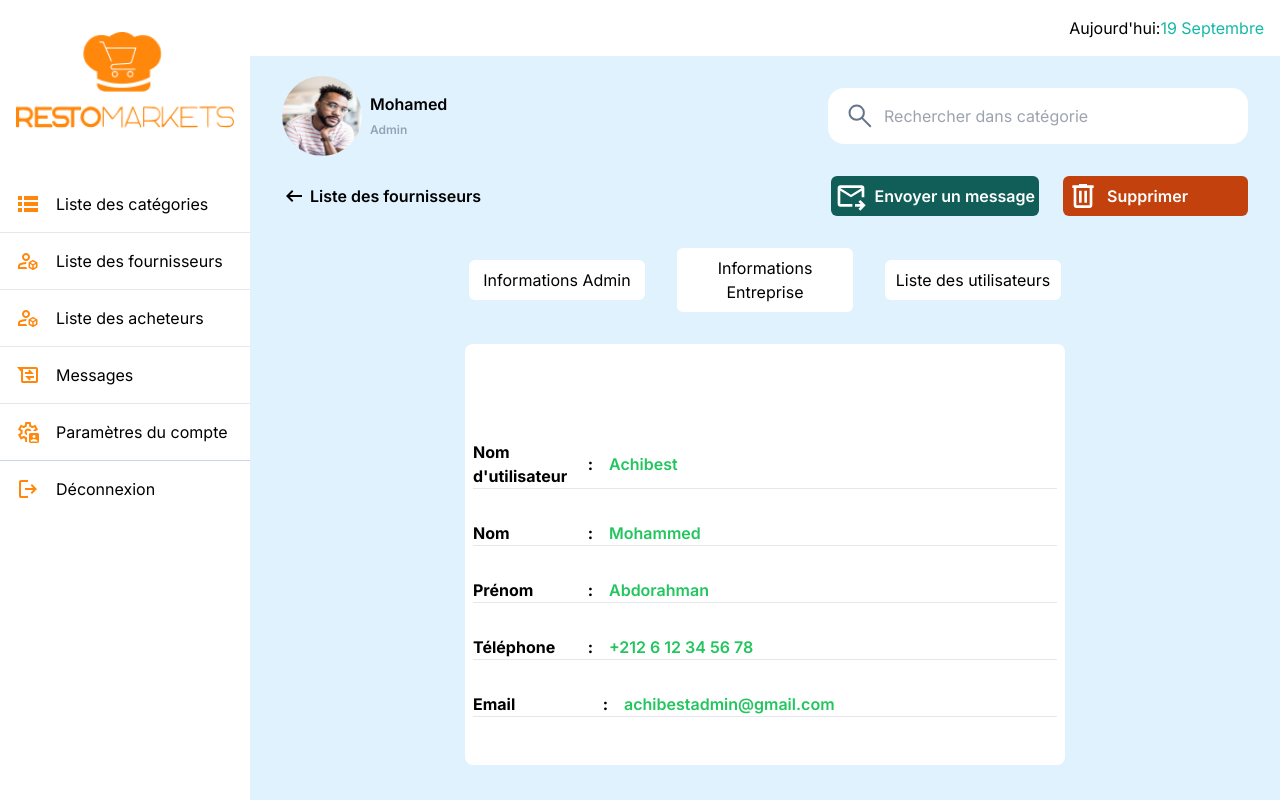
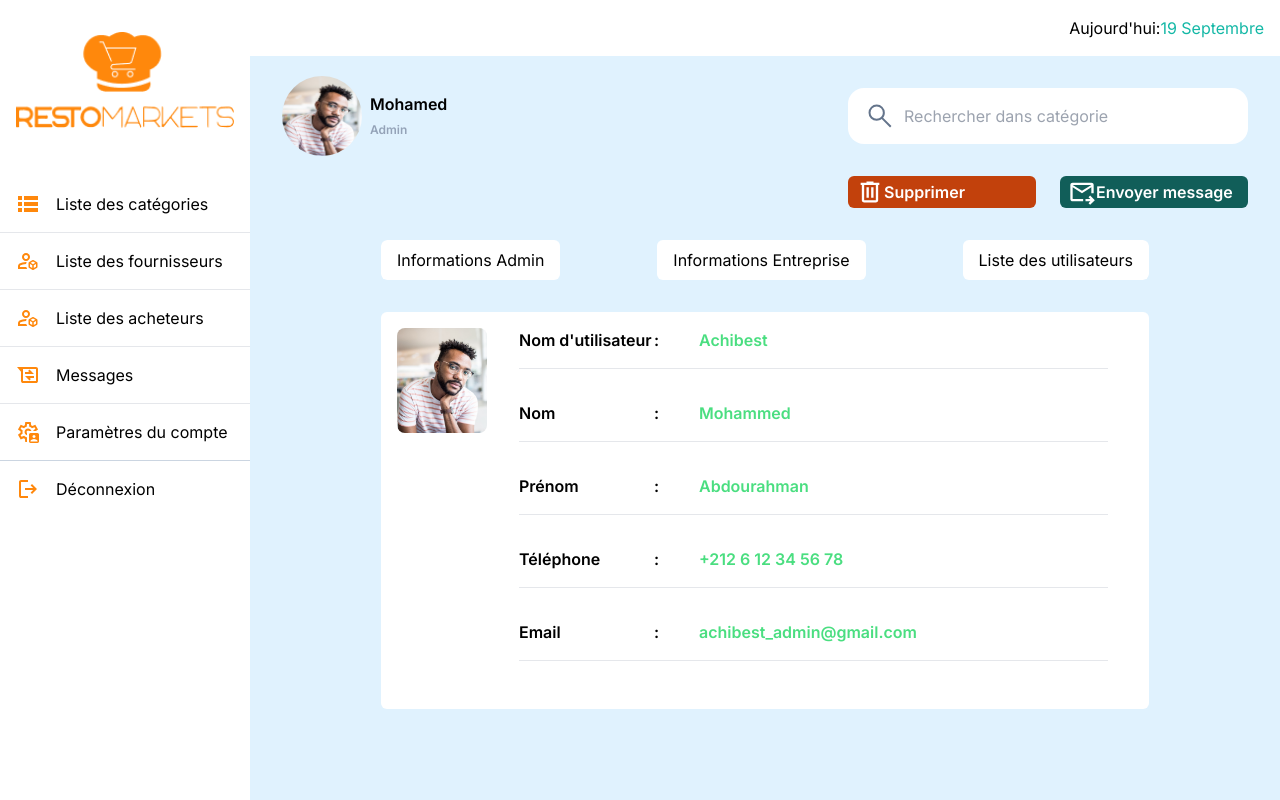
Before and after one commit to as0ne/resto-admin-dashboard, a Next.js app: page /fournisseurs/1 in a window 1280 px wide. Built offline with nearby package versions, Linux system fonts and the light colour scheme.

Commit message:
Add the fournisseurs detail page.

```diff
--- a/app/(main)/(routes)/account/page.tsx
+++ b/app/(main)/(routes)/account/page.tsx
@@ -10,7 +10,7 @@ const AccountSettings = () => {
     email: "mohammed.restomarkets@gmail.com",
   });
   return (
-    <div className="w-full px-8">
+    <div className="w-full px-8 overflow-hidden">
       <h1 className="mb-8 bg-white text-xl text-red-500 font-semibold px-2">
         Mes informations
       </h1>
--- /dev/null
+++ b/app/(main)/(routes)/fournisseurs/[slug]/Button.tsx
@@ -0,0 +1,20 @@
+import React, { ReactNode } from "react";
+
+interface Props {
+  label: string;
+  icon: ReactNode;
+  color?: string;
+}
+
+const Button = ({ label, icon, color }: Props) => {
+  return (
+    <button
+      className={`lg:w-full ${color} rounded-md text-white font-semibold flex items-center justify-center lg:justify-start w-11 h-11 lg:w-8 lg:h-8 px-2 py-1`}
+    >
+      {icon}
+      <p className="hidden lg:block">{label}</p>
+    </button>
+  );
+};
+
+export default Button;
--- /dev/null
+++ b/app/(main)/(routes)/fournisseurs/[slug]/GroupButton.tsx
@@ -0,0 +1,14 @@
+import React from "react";
+import Selector from "./Selector";
+
+const GroupButton = () => {
+  return (
+    <div className="w-full lg:max-w-3xl mx-auto mt-8 rounded-md flex items-start gap-4 lg:justify-between overflow-x-auto">
+      <Selector label="Informations Admin" />
+      <Selector label="Informations Entreprise" />
+      <Selector label="Liste des utilisateurs" />
+    </div>
+  );
+};
+
+export default GroupButton;
--- /dev/null
+++ b/app/(main)/(routes)/fournisseurs/[slug]/InfoBox.tsx
@@ -0,0 +1,20 @@
+import React from "react";
+
+interface Props {
+  label: string;
+  value: string;
+}
+
+const InfoBox = ({ label, value }: Props) => {
+  return (
+    <div className="w-full flex items-center gap-10 mb-8 border-b text-base font-semibold pb-4">
+      <div className="w-[140px] flex items-center justify-between">
+        <p>{label}</p>
+        <p>:</p>
+      </div>
+      <p className="text-green-400">{value}</p>
+    </div>
+  );
+};
+
+export default InfoBox;
--- /dev/null
+++ b/app/(main)/(routes)/fournisseurs/[slug]/Selector.tsx
@@ -0,0 +1,11 @@
+import React from "react";
+
+const Selector = ({ label }: { label: string }) => {
+  return (
+    <button className="bg-white px-4 whitespace-nowrap text-base font-normal py-2 rounded-md border-none focus:bg-teal-300">
+      {label}
+    </button>
+  );
+};
+
+export default Selector;
--- a/app/(main)/(routes)/fournisseurs/[slug]/page.tsx
+++ b/app/(main)/(routes)/fournisseurs/[slug]/page.tsx
@@ -1,96 +1,65 @@
 "use client";
 
-import Button from "@/components/Button";
+import { profilPic } from "@/public/images";
+import Button from "./Button";
 import { BackIcon, DeleteIcon, SendMessageIcon } from "@/public/icons";
-import { profilPic } from "@/public/images";
 import Image from "next/image";
+import { useRouter } from "next/navigation";
 import React from "react";
+import GroupButton from "./GroupButton";
+import InfoBox from "./InfoBox";
 
-const DetailPage = () => {
+const DetailPage = ({ params: { id } }: { params: { id: number } }) => {
+  const supplier = {
+    id: id,
+  };
+
+  const router = useRouter();
   return (
-    <div className="w-full bg-sky-100">
-      <div className="w-full flex items-center justify-between px-8">
-        <button className="w-full flex items-center gap-1">
+    <div className="w-full bg-sky-100 text-[12px] lg:text-base px-2 lg:px-0">
+      <div className="w-full flex items-center px-6 lg:px-8">
+        <button
+          className="w-full flex items-center gap-2 lg:hidden"
+          onClick={() => router.back()}
+        >
           <BackIcon />
-          <p className="text-[12px] lg:text-base font-semibold">
+          <p className="font-semibold whitespace-nowrap text-base">
             Liste des fournisseurs
           </p>
         </button>
-        <div className="w-full flex items-center gap-6 justify-end text-white font-semibold">
-          <button className="flex items-center gap-2 bg-teal-800 text-white text-base font-semibold rounded-md lg:p-1">
-            <SendMessageIcon className="h-11 w-11 lg:w-8 lg:h-8" />
-            <p className="hidden lg:block">Envoyer un message</p>
-          </button>
-          <button className="lg:w-[185px] flex items-center gap-2 bg-orange-700 text-white text-base font-semibold rounded-md lg:p-1">
-            <DeleteIcon className="h-11 w-11 lg:w-8 lg:h-8" />
-            <p className="hidden lg:block">Supprimer</p>
-          </button>
+        <div className="w-full ml-auto lg:max-w-[400px] flex flex-row-reverse lg:flex-row items-center gap-6">
+          <Button
+            label="Supprimer"
+            icon={<DeleteIcon />}
+            color="bg-orange-700"
+          />
+          <Button
+            label="Envoyer message"
+            color="bg-teal-800"
+            icon={<SendMessageIcon />}
+          />
         </div>
       </div>
-      <div className="w-full lg:max-w-[600px] mx-auto overflow-x-auto flex items-center gap-8 text-base mt-8 px-1">
-        <button className="bg-white w-full py-2 rounded-md focus:bg-green-200">
-          Informations Admin
-        </button>
 
-        <button className="bg-white w-full py-2 rounded-md focus:bg-green-200">
-          Informations Entreprise
-        </button>
+      <div className="w-full">
+        <div></div>
+        <GroupButton />
 
-        <button className="bg-white w-full py-2 rounded-md focus:bg-green-200">
-          Liste des utilisateurs
-        </button>
-      </div>
-
-      <div className="w-full lg:max-w-[600px] mx-auto mt-8 max-h-[calc(100vh-120px)] overflow-y-auto bg-white rounded-lg p-4 text-[12px] lg:text-base font-bold text-black px-2">
-        <Image
-          src={profilPic}
-          alt="User picture"
-          width={80}
-          height={80}
-          priority
-          className="rounded-xl absolute z-40 top-[390px] right-[150px] lg:hidden"
-        />
-        <div className="w-full mt-20 space-y-8 pb-8">
-          <div className="w-full flex items-center gap-4 border-b-[1px]">
-            <div className="w-[120px] flex items-center justify-between">
-              <p>Nom d&apos;utilisateur</p>
-              <p>:</p>
-            </div>
-            <p className="text-green-500 font-semibold">Achibest</p>
-          </div>
-
-          <div className="w-full flex items-center gap-4 border-b-[1px]">
-            <div className="w-[120px] flex items-center justify-between">
-              <p>Nom</p>
-              <p>:</p>
-            </div>
-            <p className="text-green-500 font-semibold">Mohammed</p>
-          </div>
-
-          <div className="w-full flex items-center gap-4 border-b-[1px]">
-            <div className="w-[120px] flex items-center justify-between">
-              <p>Prénom</p>
-              <p>:</p>
-            </div>
-            <p className="text-green-500 font-semibold">Abdorahman</p>
-          </div>
-
-          <div className="w-full flex items-center gap-4 border-b-[1px]">
-            <div className="w-[120px] flex items-center justify-between">
-              <p>Téléphone</p>
-              <p>:</p>
-            </div>
-            <p className="text-green-500 font-semibold">+212 6 12 34 56 78</p>
-          </div>
-
-          <div className="w-full flex items-center gap-4 border-b-[1px]">
-            <div className="w-[135px] flex items-center justify-between">
-              <p>Email</p>
-              <p>:</p>
-            </div>
-            <p className="text-green-500 font-semibold">
-              achibestadmin@gmail.com
-            </p>
+        <div className="lg:max-w-3xl mx-auto mt-8 rounded-md bg-white flex items-start gap-8 p-4 lg:max-h-[calc(100vh-300px)] overflow-y-auto">
+          <Image
+            priority
+            src={profilPic}
+            alt="User picture."
+            width={90}
+            height={90}
+            className="hidden lg:flex rounded-lg"
+          />
+          <div className="w-4/5">
+            <InfoBox label="Nom d'utilisateur" value="Achibest" />
+            <InfoBox label="Nom" value="Mohammed" />
+            <InfoBox label="Prénom" value="Abdourahman" />
+            <InfoBox label="Téléphone" value="+212 6 12 34 56 78" />
+            <InfoBox label="Email" value="achibest_admin@gmail.com" />
           </div>
         </div>
       </div>
--- a/app/(main)/(routes)/fournisseurs/page.tsx
+++ b/app/(main)/(routes)/fournisseurs/page.tsx
@@ -58,7 +58,7 @@ const Supplier = () => {
     },
   ];
   return (
-    <div className="w-full">
+    <div className="w-full overflow-hidden">
       {/*<button className="flex items-center gap-1 lg:hidden">
           <BackIcon />
           <p className="text-base text-black font-normal">
--- a/app/(main)/layout.tsx
+++ b/app/(main)/layout.tsx
@@ -9,7 +9,7 @@ export default function RootLayout({
   return (
     <div className="h-full w-full lg:flex items-center justify-between bg-white overflow-hidden">
       <SideBarNav />
-      <main className="w-full lg:w-[calc(100%-250px)] h-full bg-sky-100 shrink-0">
+      <main className="w-full lg:w-[calc(100vw-250px)] h-full bg-sky-100 shrink-0">
         <div className="w-full">
           <h1 className="hidden lg:flex justify-end items-center lg:bg-white p-4">
             Aujourd&apos;hui:{" "}
--- a/components/Button.tsx
+++ b/components/Button.tsx
@@ -14,7 +14,7 @@ const Button = ({ path, label, Icon, color }: Props) => {
   return (
     <button
       onClick={() => router.push(path)}
-      className={`lg:w-[180px] flex items-center gap-2 ${color} text-white text-base font-semibold rounded-md lg:p-1`}
+      className={`lg:w-full flex items-center gap-2 ${color} text-white text-base font-semibold rounded-md lg:p-1`}
     >
       <Icon className="w-12 h-12 lg:w-8 lg:h-8" />
       <p className="hidden lg:flex">{label}</p>
--- a/components/Header.tsx
+++ b/components/Header.tsx
@@ -49,9 +49,6 @@ const Header = () => {
   ];
 
   const toggleMenu = () => {
-    {
-      /** Need to fix a bug here */
-    }
     if (!showMenu) {
       setDisplay("visible");
       setShowMenu(!showMenu);
@@ -100,7 +97,7 @@ const Header = () => {
             <p>Déconnexion</p>
           </button>
         </div>
-        <div className="lg:w-[420px] lg:px-4 lg:py-1 flex items-center gap-2 lg:bg-white lg:rounded-2xl">
+        <div className="lg:w-[400px] lg:px-4 lg:py-1 flex items-center gap-2 lg:bg-white lg:rounded-2xl">
           <SearchIcon
             className="w-12 h-12 p-1 bg-white rounded-xl lg:hidden"
             fill="#14b8a6"
```
Also changed, not shown: app/(main)/(routes)/categories/page.tsx (+5 -3 lines), package.json (+4 -4 lines), 1 other file (tests, documents, lock files or other folders).
